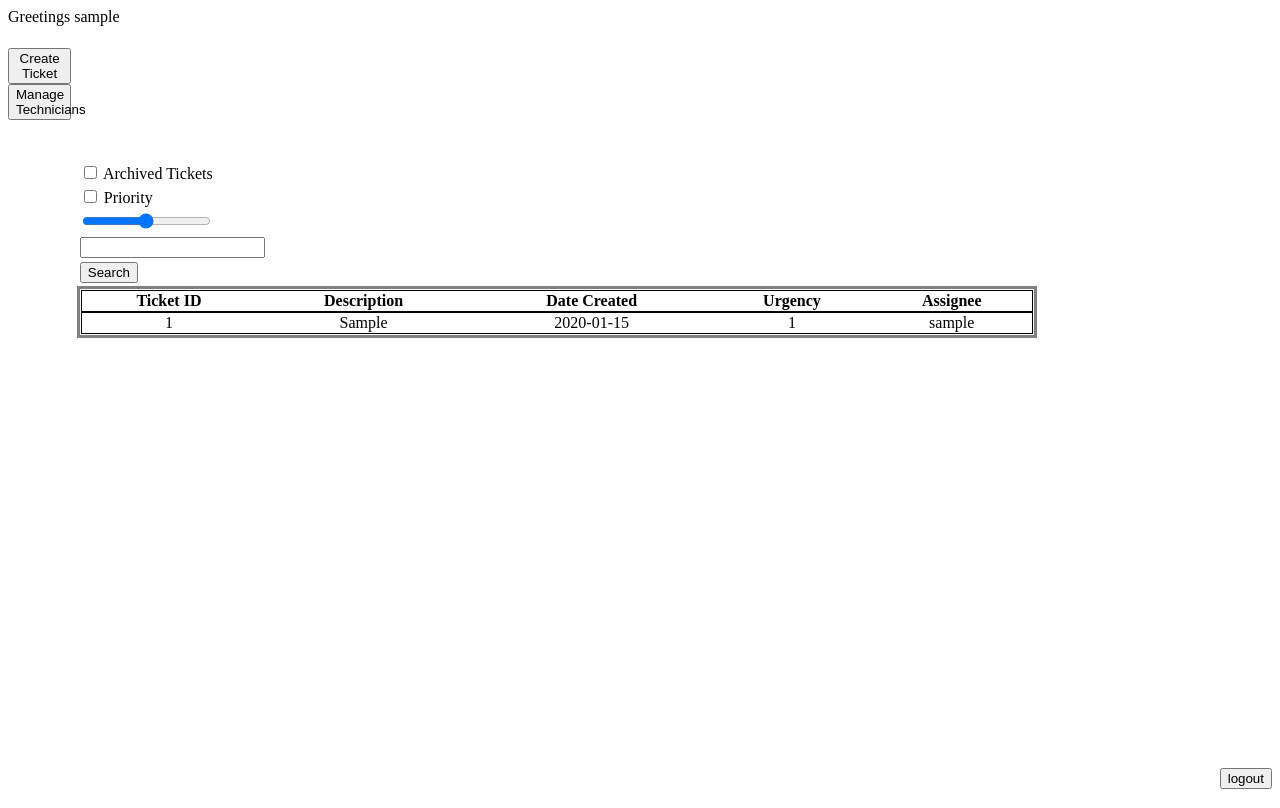
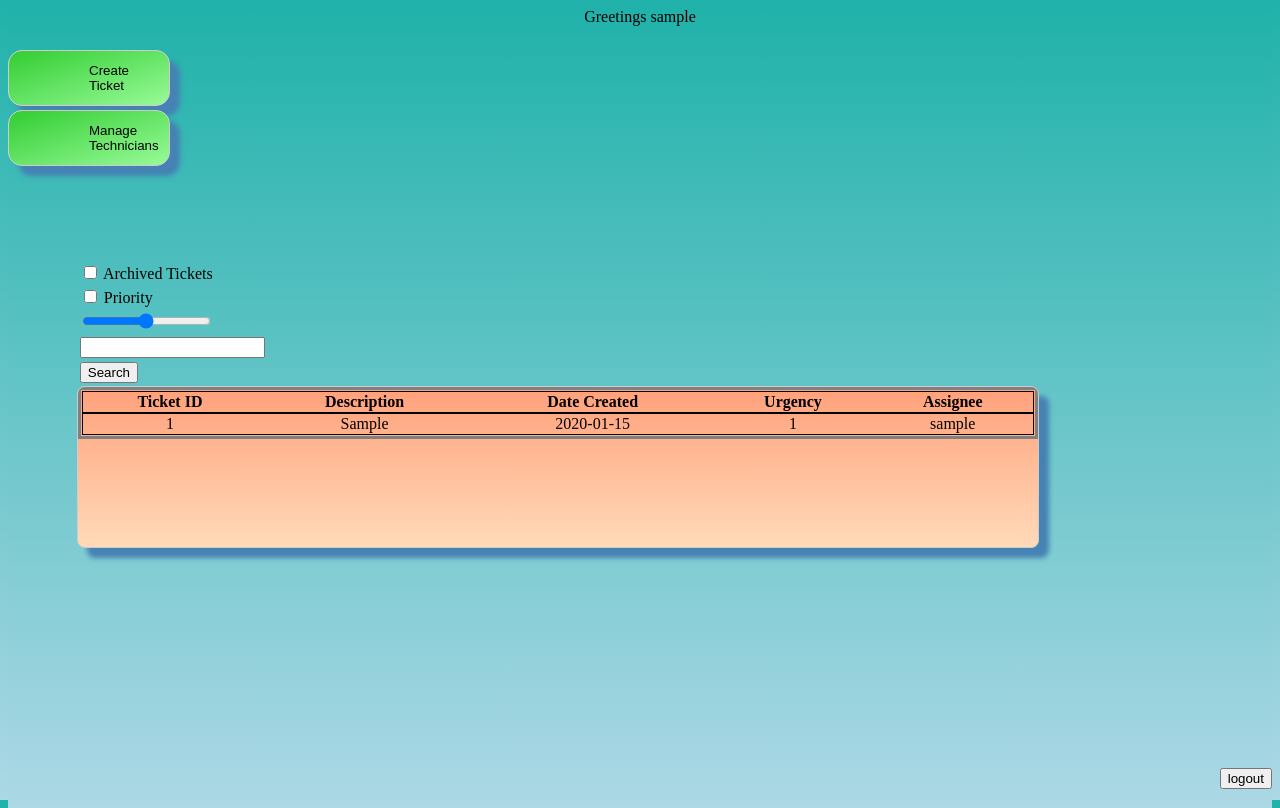
Before and after one commit to capstone-commerce/tickIT, a PHP site: page /home.php in a window 1280 px wide. Run offline with PHP 8.4, Linux system fonts and the light colour scheme; the visitor is signed in with stand-in values (Sample User, id 1); tables that the repository leaves empty hold one stand-in row (values such as "Sample post").

Commit message:
adding lab changes

```diff
--- a/src/create.php
+++ b/src/create.php
@@ -1,12 +1,10 @@
 <?php session_start();
-
 	//checking if user was authenticated by checking if they have a usertype
 	if(!isset($_SESSION["user_type"])){
 		echo("user_type is NOT set");
 		header("Location: ./login.php");
 		exit();
 	}
-
 ?>
 <?php
 	require('dbconnect.php');
--- a/src/static/css/home.css
+++ b/src/static/css/home.css
@@ -3,13 +3,28 @@ html, body{
 	max-width: 100%;
 	overflow-x: hidden;
 	overflow-y: hidden;
+	background-image: linear-gradient(lightseagreen, lightblue);
 }
+/*body{
+	color: white;
+	background-image: linear-gradient(lightseagreen, lightblue);
+	transform: translate(-50%, -50%);
+	position: absolute;
+	text-align: center;
+	top: 25%;
+	left: 50%;
+	padding-top:50%;
+	padding-right: 50%;
+	padding-bottom: 20%;
+	padding-left:110%;
+}*/
 table{
 	width: 75vw;
 }
 #home_banner{
 	height: 5%;
 	width: 100%;
+	text-align: center;
 }
 #home_sidebar{
 	float: left;
@@ -18,6 +33,13 @@ table{
 }
 #home_sidebar button{
 	width: 100%;
+	border-radius: 14px;
+	cursor: pointer;
+	padding: 12px 80px;
+	background-image: linear-gradient(to bottom right, limegreen, palegreen);
+	box-shadow: 10px 10px 5px steelblue;
+	margin: 2px 0;
+	border: 1px solid #ccc;
 }
 
 #home_main{
@@ -30,12 +52,17 @@ table{
 	float: left;
 	width: 75vw;
 	text-align: left;
+	padding-top: 100px;
 }
 #ticket_table_div{
 	height: 20vh;
 	float: left;
 	overflow-y: scroll;
 	overflow-x: hidden;
+	background-image: linear-gradient(lightsalmon, peachpuff);
+	border-radius: 8px;
+	border: 1px solid #ccc;
+	box-shadow: 10px 10px 5px steelblue;
 }
 #ticket_table{
 	font-size: 32;
--- a/src/static/css/login.css
+++ b/src/static/css/login.css
@@ -50,6 +50,7 @@ input[type=submit]{
 	box-shadow: 10px 10px 5px steelblue;
 }
 div{
+	width: 446px;
 	border-radius: 25px;
 	background-image: linear-gradient(lightsalmon, peachpuff);
 	padding: 20px;
```
